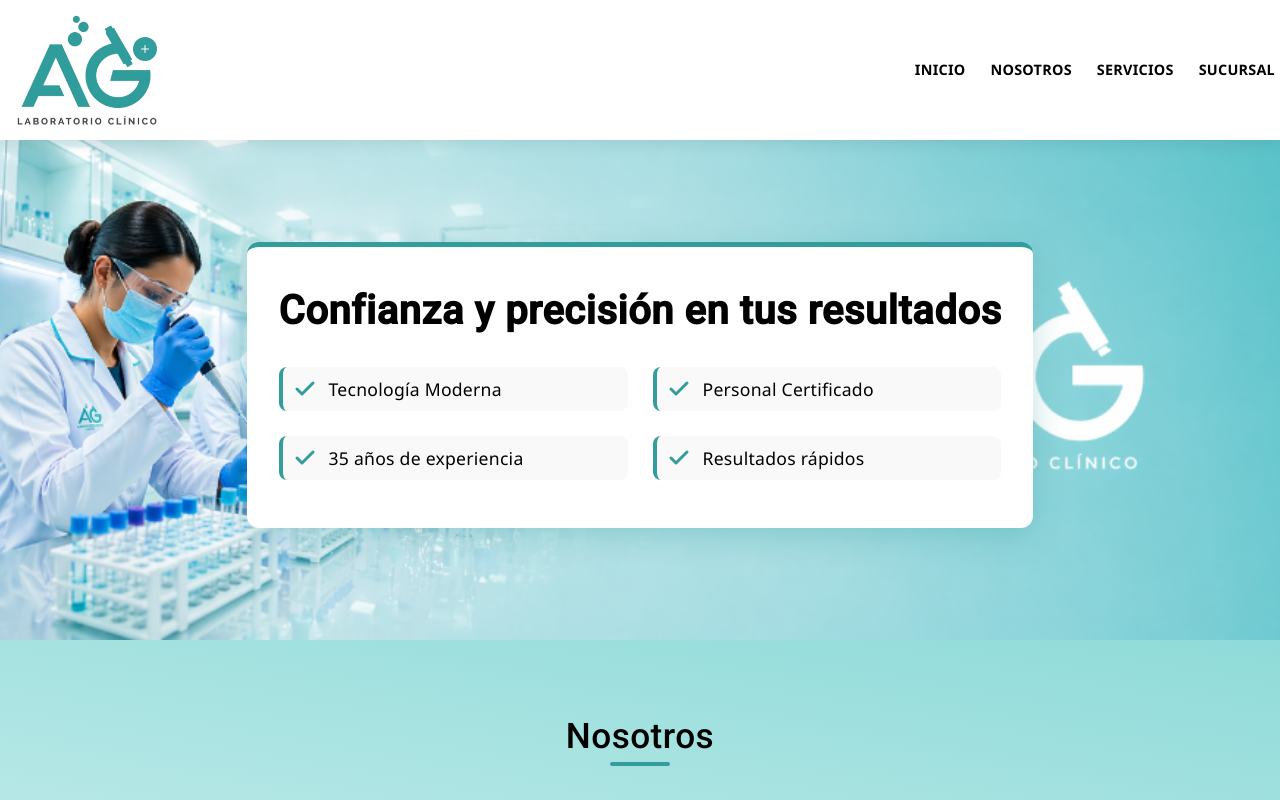
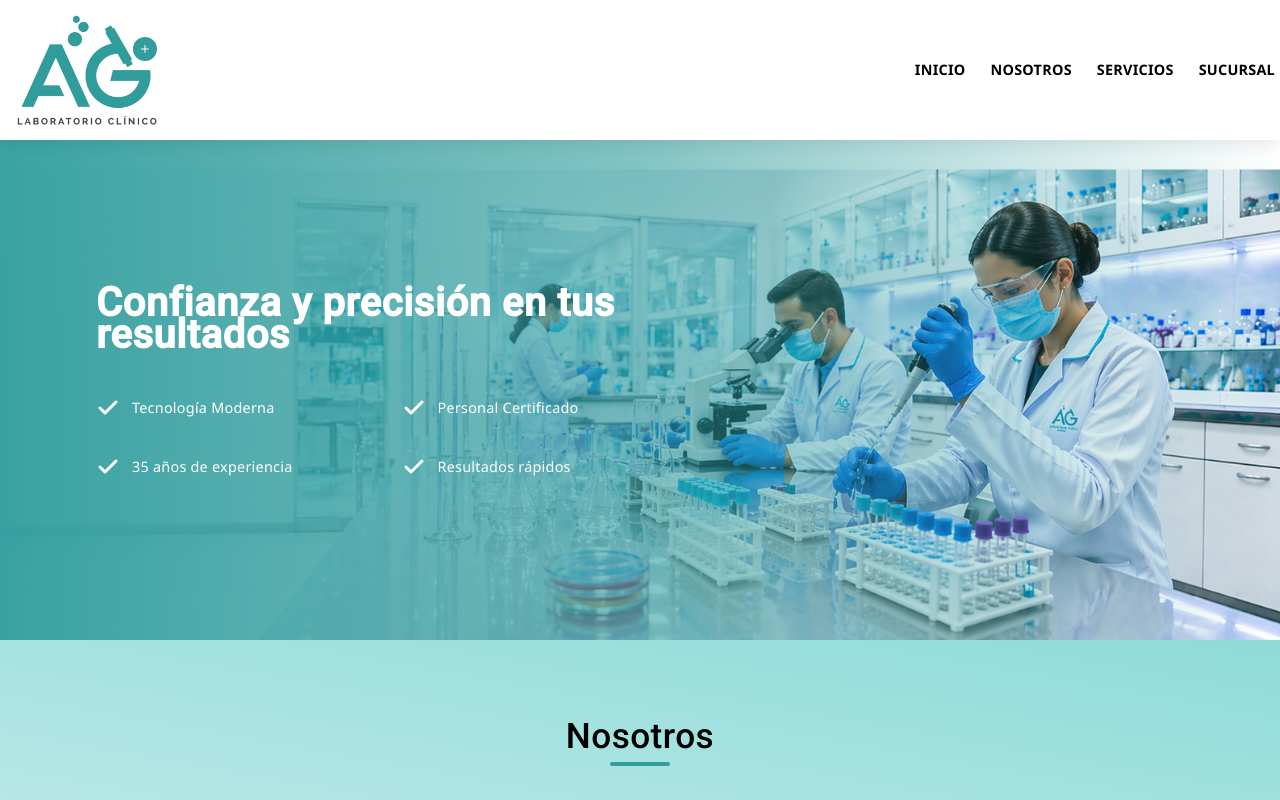
Before and after one commit to Mateoilr/Proyecto2.0, an Angular app: page / in a window 1280 px wide. Shown: the top 800 px of the page. Built offline with nearby package versions, Linux system fonts and the light colour scheme.

Commit message:
comit 5 mejora inicio landing page

```diff
--- a/src/app/landing/landing.component.css
+++ b/src/app/landing/landing.component.css
@@ -183,40 +183,39 @@ section {
   min-height: 80vh;
   display: flex;
   align-items: center;
-  justify-content: center;
+  /* Modificado: Alineamos el contenido a la izquierda como en la imagen de referencia */
+  justify-content: flex-start;
 
-  /* === INICIO DE LA MODIFICACIÓN DEL FONDO === */
-  background: linear-gradient(135deg, var(--accent-color) 0%, var(--bg-white) 100%);
-  background: url('/assets/inicio.png');
+  /* Modificado: Gradiente usando tu color #309D9D (en formato rgba) para oscurecer la parte izquierda y dejar ver la foto a la derecha */
+  background: linear-gradient(to right, rgba(48, 157, 157, 0.95) 0%, rgba(48, 157, 157, 0.6) 50%, transparent 100%), url('/assets/inicio.png');
 
-  background-size: cover;      /* La imagen cubrirá toda la sección sin deformarse */
-  background-position: center; /* La imagen estará centrada */
-  background-repeat: no-repeat; /* La imagen no se repetirá en mosaico */
-  /* FIN DE LA MODIFICACIÓN */
+  background-size: cover;
+  background-position: center right; /* Alineamos la imagen a la derecha para que el personal clínico no quede tapado por el texto */
+  background-repeat: no-repeat;
 }
 
 .hero-container {
-  text-align: center;
-  max-width: 800px;
+  /* Modificado: Texto a la izquierda y quitamos el fondo blanco/sombra para que flote sobre la imagen */
+  text-align: left;
+  max-width: 650px;
   padding: 3rem 2rem;
-  background: var(--bg-white);
-  border-radius: 12px;
-  box-shadow: 0 8px 30px rgba(50, 157, 156, 0.3); /* Mantenemos la sombra fuerte para contraste */
-  margin: 0 20px;
-  border-top: 5px solid var(--primary-color);
+  background: transparent;
+  box-shadow: none;
+  margin: 0 5%;
+  border-top: none;
 }
 
 .hero-title {
   font-size: 2.5rem;
-  color: var(--text-dark);
+  color: #ffffff; /* Blanco para que contraste perfecto con tu color #309D9D */
   margin-bottom: 2.5rem;
   font-weight: bold;
 }
 
 .features-grid {
   display: grid;
-  grid-template-columns: 1fr 1fr;
-  gap: 25px;
+  grid-template-columns: 1fr 1fr; /* Mantiene 2 elementos por línea */
+  gap: 25px; /* Mantiene la separación */
   text-align: left;
 }
 
@@ -224,19 +223,18 @@ section {
   display: flex;
   align-items: center;
   gap: 12px;
-  font-size: 1.1rem;
-  color: var(--text-dark);
+  font-size: 0.9rem; /* Modificado: Letra más pequeña como pediste */
+  color: #ffffff; /* Blanco para que se lea sobre el fondo */
   font-weight: 500;
-  padding: 10px;
-  background: var(--bg-light);
-  border-radius: 8px;
-  border-left: 4px solid var(--primary-color);
+  padding: 5px 0;
+  background: transparent; /* Quitamos el cuadro de fondo para igualar la limpieza de la imagen de referencia */
+  border-left: none; /* Quitamos la línea lateral */
 }
 
 .check-icon {
   width: 24px;
   height: 24px;
-  color: var(--primary-color);
+  color: #ffffff; /* Check en blanco para que resalte */
 }
 
 /* ================= SECCIÓN NOSOTROS ================= */
```
Also changed, not shown: src/assets/inicio.png.
